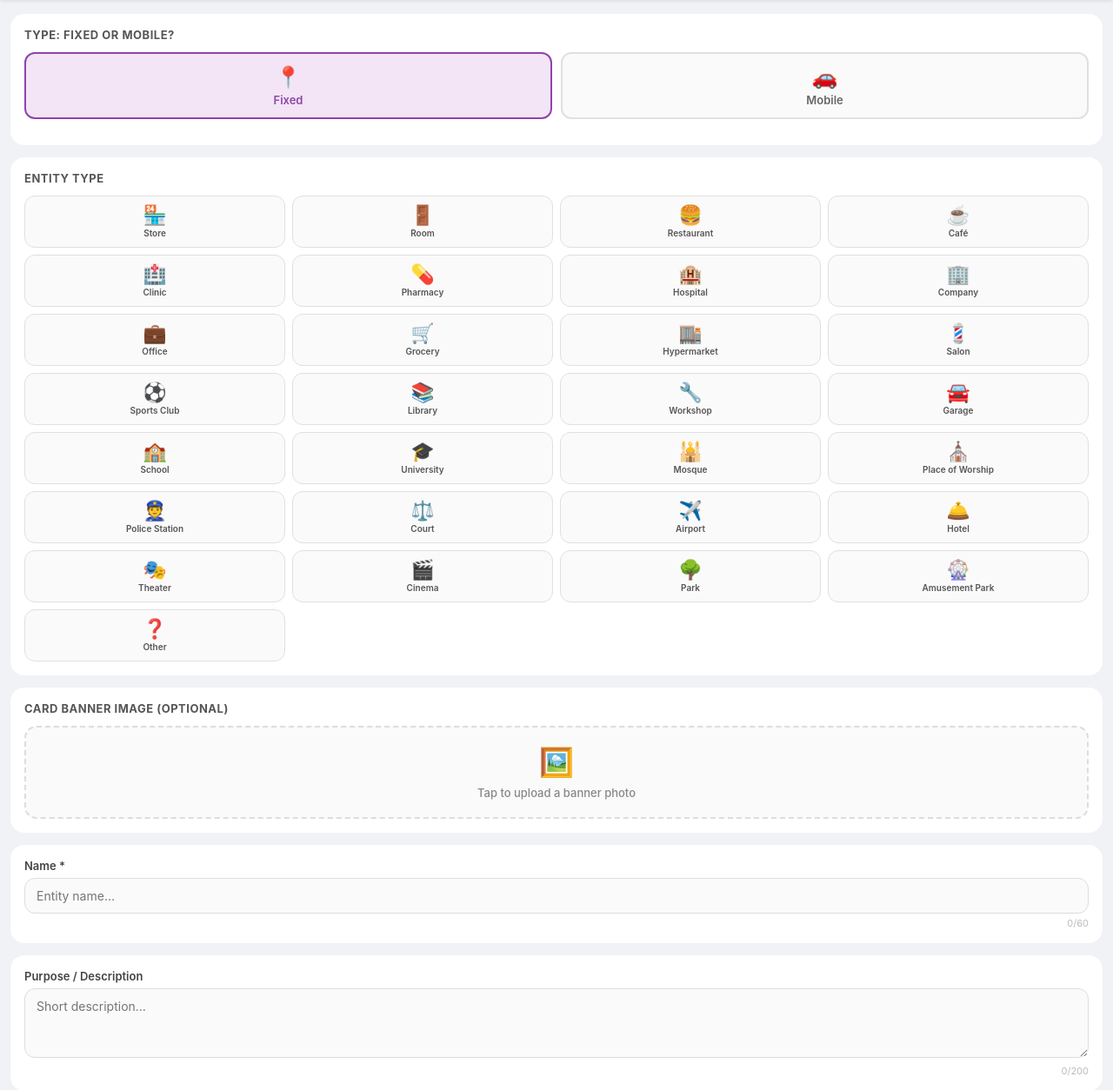
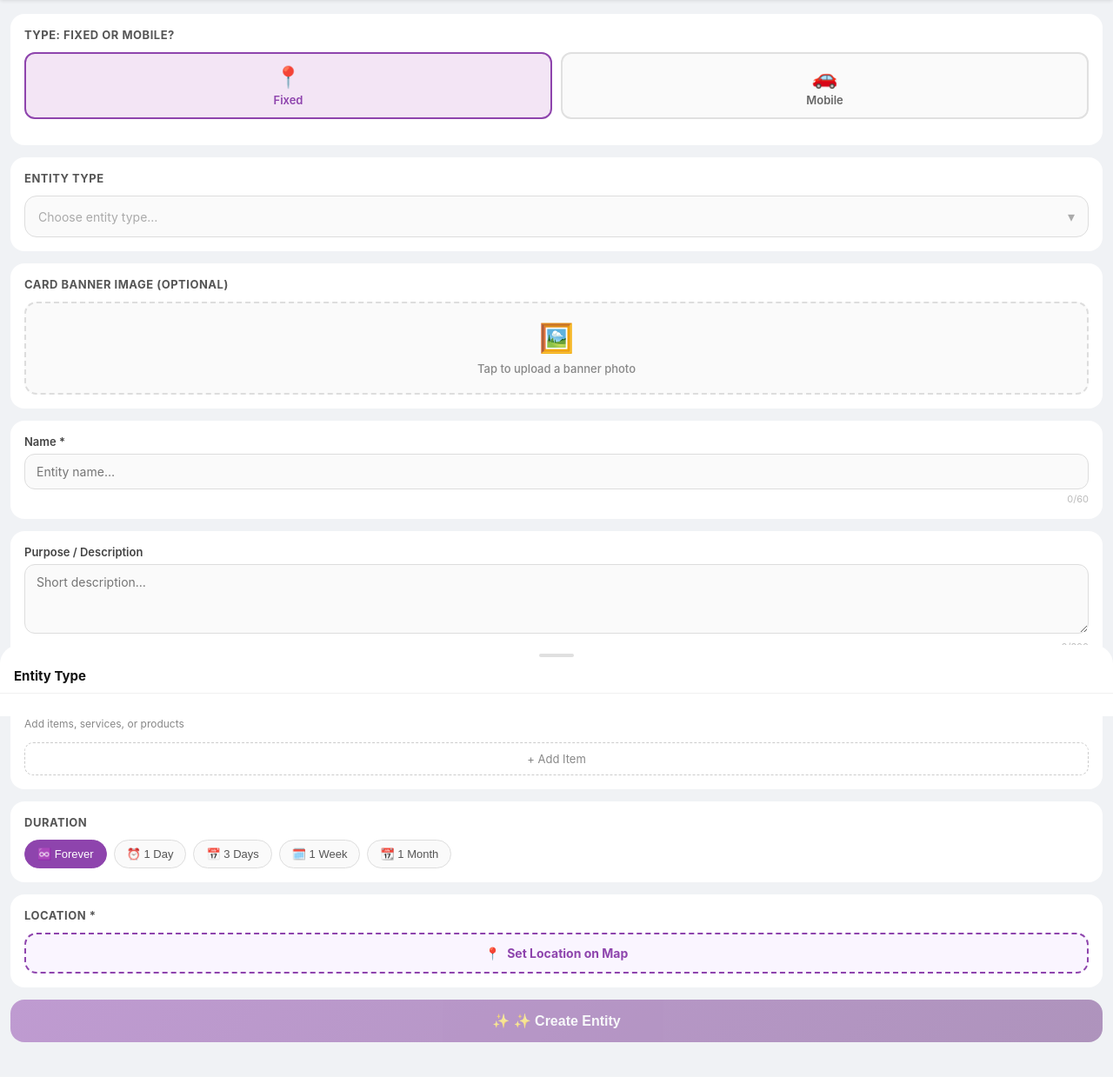
Before and after one commit to asibrahim80-tech/always-close, a Flask app: page /create-object in a window 1280 px wide. Shown: the part 58-1312 px from the top of the page at 87% size. Run offline with Flask 3, Linux system fonts and the light colour scheme; some libraries are stand-ins or nearby versions.

Commit message:
Update the entity type section to use a dropdown menu
Refactors the entity type selection from a grid to a bottom sheet modal, including UI updates and new styling for the dropdown trigger and list items.

Replit-Commit-Author: Agent
Replit-Commit-Session-Id: d77165ac-8020-431f-b1a1-2576d43f1318
Replit-Commit-Checkpoint-Type: full_checkpoint
Replit-Commit-Event-Id: cfbce0e7-1ca2-419f-8b1d-e11c62a99cb9
Replit-Commit-Screenshot-Url: https://storage.googleapis.com/screenshot-production-us-central1/3adb2baf-e77a-472a-ae6a-bf7b918c893f/d77165ac-8020-431f-b1a1-2576d43f1318/23yxS3Z
Replit-Helium-Checkpoint-Created: true

```diff
--- a/templates/create_object.html
+++ b/templates/create_object.html
@@ -26,16 +26,36 @@
     .mob-btn.sel-fixed{border-color:#8e44ad;background:#f3e5f5;color:#8e44ad}
     .mob-btn.sel-mobile{border-color:#2471a3;background:#e8f4fb;color:#2471a3}
 
-    /* Type grid */
-    .type-grid{display:grid;grid-template-columns:repeat(4,1fr);gap:8px}
-    .type-btn{display:flex;flex-direction:column;align-items:center;gap:4px;padding:10px 4px;border-radius:12px;border:1.5px solid #e0e0e0;background:#fafafa;cursor:pointer;transition:all .15s;font-family:inherit}
-    .type-btn:active{transform:scale(.95)}
-    .type-btn.selected{background:#f3e5f5;border-color:#8e44ad}
-    .type-btn.mobile-type.selected{background:#e8f4fb;border-color:#2471a3}
-    .type-emoji-lbl{font-size:22px;line-height:1}
-    .type-name{font-size:10px;font-weight:600;color:#555;text-align:center;line-height:1.2}
-    .type-btn.selected .type-name{color:#8e44ad}
-    .type-btn.mobile-type.selected .type-name{color:#2471a3}
+    /* Type dropdown trigger */
+    .type-select-btn{width:100%;padding:13px 15px;border:1.5px solid #ddd;border-radius:14px;background:#fafafa;cursor:pointer;font-family:inherit;font-size:14px;display:flex;align-items:center;gap:10px;transition:all .2s;text-align:start}
+    .type-select-btn:active{background:#f3e5f5}
+    .type-select-btn.has-val{border-color:#8e44ad;background:#faf5ff}
+    .type-select-btn.mobile-val{border-color:#2471a3;background:#f0f8ff}
+    .type-sel-emoji{font-size:24px;flex-shrink:0;line-height:1}
+    .type-sel-label{flex:1;font-weight:600;color:#333}
+    .type-sel-placeholder{flex:1;color:#aaa;font-weight:400}
+    .type-sel-arrow{color:#aaa;font-size:16px;flex-shrink:0;transition:transform .2s}
+    .type-select-btn.open .type-sel-arrow{transform:rotate(180deg)}
+    /* Bottom sheet */
+    #type-sheet-overlay{display:none;position:fixed;inset:0;background:rgba(0,0,0,.45);z-index:8000;backdrop-filter:blur(2px)}
+    #type-sheet-overlay.open{display:block}
+    #type-sheet{position:fixed;bottom:0;left:0;right:0;background:#fff;border-radius:22px 22px 0 0;z-index:8001;max-height:75vh;display:flex;flex-direction:column;transform:translateY(100%);transition:transform .3s cubic-bezier(.32,.72,0,1)}
+    #type-sheet.open{transform:translateY(0)}
+    #type-sheet-handle{width:40px;height:4px;background:#e0e0e0;border-radius:4px;margin:10px auto 0}
+    #type-sheet-hdr{padding:12px 16px 10px;font-size:15px;font-weight:700;color:#111;border-bottom:1px solid #f0f0f0;display:flex;align-items:center;gap:8px}
+    #type-sheet-list{overflow-y:auto;flex:1;padding:6px 0 20px}
+    .type-list-item{width:100%;padding:13px 18px;background:none;border:none;font-family:inherit;font-size:14px;cursor:pointer;display:flex;align-items:center;gap:12px;transition:background .12s;text-align:start}
+    .type-list-item:active{background:#f5f5f5}
+    .type-list-item.selected{background:#faf5ff}
+    .type-list-ico{font-size:26px;width:36px;text-align:center;flex-shrink:0}
+    .type-list-name{flex:1;font-weight:500;color:#222}
+    .type-list-item.selected .type-list-name{color:#8e44ad;font-weight:700}
+    .type-list-check{font-size:16px;color:#8e44ad;opacity:0;transition:opacity .15s}
+    .type-list-item.selected .type-list-check{opacity:1}
+    .type-list-sep{height:1px;background:#f5f5f5;margin:4px 18px}
+    .type-list-item.mobile-item.selected{background:#f0f8ff}
+    .type-list-item.mobile-item.selected .type-list-name{color:#2471a3}
+    .type-list-item.mobile-item.selected .type-list-check{color:#2471a3}
 
     /* Custom type */
     #custom-type-wrap{display:none;margin-top:12px}
@@ -136,7 +156,12 @@
 <!-- Entity Type -->
 <div class="section">
   <div class="sec-title" id="sec-type">Entity Type</div>
-  <div class="type-grid" id="type-grid"></div>
+  <button class="type-select-btn" id="type-select-btn" onclick="openTypeSheet()">
+    <span class="type-sel-emoji" id="type-sel-emoji" style="display:none"></span>
+    <span class="type-sel-placeholder" id="type-sel-placeholder">…</span>
+    <span class="type-sel-label" id="type-sel-label" style="display:none"></span>
+    <span class="type-sel-arrow">▾</span>
+  </button>
 
   <!-- Custom "Other" type -->
   <div id="custom-type-wrap">
@@ -146,6 +171,14 @@
     <div class="emoji-picker-row" id="emoji-quick"></div>
     <input class="field-input" id="custom-emoji-input" maxlength="4" placeholder="✏️">
   </div>
+</div>
+
+<!-- Type bottom sheet -->
+<div id="type-sheet-overlay" onclick="closeTypeSheet()"></div>
+<div id="type-sheet">
+  <div id="type-sheet-handle"></div>
+  <div id="type-sheet-hdr"><span id="type-sheet-title-txt">نوع الكيان</span></div>
+  <div id="type-sheet-list"></div>
 </div>
 
 <!-- Map Icon -->
@@ -272,6 +305,8 @@
       loc_confirm_lbl:'✅ تأكيد الموقع',
       loc_getting:'جاري تحديد موقعك…',
       loc_no_gps:'⚠️ تعذّر تحديد موقعك. افتح الخريطة الرئيسية أولاً لمشاركة موقعك.',
+      type_placeholder:'اختر نوع الكيان…',
+      type_sheet_title:'نوع الكيان',
     },
     en:{
       page_title:'✨ Create Entity',
@@ -307,6 +342,8 @@
       loc_confirm_lbl:'Confirm Location',
       loc_getting:'Getting your location…',
       loc_no_gps:'⚠️ Could not get your location. Open the main map first.',
+      type_placeholder:'Choose entity type…',
+      type_sheet_title:'Entity Type',
     }
   }[lang] || {};
 
@@ -342,9 +379,12 @@
   document.getElementById('loc-modal-title').textContent  = T.loc_modal_title;
   document.getElementById('loc-hint-text').textContent    = T.loc_hint_text;
   document.getElementById('loc-confirm-lbl').textContent  = T.loc_confirm_lbl;
+  document.getElementById('type-sel-placeholder').textContent = T.type_placeholder;
+  document.getElementById('type-sheet-title-txt').textContent = T.type_sheet_title;
 
   /* Type definitions */
   const FIXED_TYPES = [
+    {key:'منزل',emoji:'🏠',ar:'منزل',en:'Home'},
     {key:'متجر',emoji:'🏪',ar:'متجر',en:'Store'},
     {key:'غرفة',emoji:'🚪',ar:'غرفة',en:'Room'},
     {key:'مطعم',emoji:'🍔',ar:'مطعم',en:'Restaurant'},
@@ -518,39 +558,77 @@
     isMobile = mobile;
     document.getElementById('btn-fixed').className  = 'mob-btn' + (mobile ? '' : ' sel-fixed');
     document.getElementById('btn-mobile').className = 'mob-btn' + (mobile ? ' sel-mobile' : '');
-    buildTypeGrid();
     selectedType  = '';
     selectedEmoji = '';
+    resetTypeSelector();
     document.getElementById('custom-type-wrap').classList.remove('show');
     document.getElementById('map-icon-section').classList.remove('show');
     document.getElementById('location-section').style.display = mobile ? 'none' : 'block';
     updateSubmit();
   }
 
-  /* Build type grid */
-  function buildTypeGrid() {
-    const grid = document.getElementById('type-grid');
-    grid.innerHTML = '';
-    const list = isMobile ? MOBILE_TYPES : [...FIXED_TYPES, OTHER_TYPE];
-    list.forEach(t => {
-      const btn = document.createElement('button');
-      btn.className = 'type-btn' + (isMobile ? ' mobile-type' : '');
-      btn.dataset.key = t.key;
-      btn.innerHTML = `<span class="type-emoji-lbl">${t.emoji}</span><span class="type-name">${isAr ? t.ar : t.en}</span>`;
-      btn.addEventListener('click', () => selectType(t, btn));
-      grid.appendChild(btn);
-    });
+  /* Reset type selector display */
+  function resetTypeSelector() {
+    const btn = document.getElementById('type-select-btn');
+    btn.classList.remove('has-val','mobile-val','open');
+    document.getElementById('type-sel-emoji').style.display = 'none';
+    document.getElementById('type-sel-label').style.display = 'none';
+    document.getElementById('type-sel-placeholder').style.display = '';
   }
 
-  function selectType(t, btn) {
-    document.querySelectorAll('.type-btn').forEach(b => b.classList.remove('selected'));
-    btn.classList.add('selected');
+  /* Open type bottom sheet */
+  function openTypeSheet() {
+    const list = document.getElementById('type-sheet-list');
+    list.innerHTML = '';
+    const types = isMobile ? MOBILE_TYPES : [...FIXED_TYPES, OTHER_TYPE];
+    types.forEach((t, idx) => {
+      if (idx > 0 && !isMobile) {
+        const sep = document.createElement('div');
+        sep.className = 'type-list-sep';
+        list.appendChild(sep);
+      }
+      const item = document.createElement('button');
+      item.className = 'type-list-item' + (isMobile ? ' mobile-item' : '') + (selectedType === t.key ? ' selected' : '');
+      item.innerHTML = `
+        <span class="type-list-ico">${t.emoji}</span>
+        <span class="type-list-name">${isAr ? t.ar : t.en}</span>
+        <span class="type-list-check">✓</span>`;
+      item.addEventListener('click', () => selectTypeFromSheet(t));
+      list.appendChild(item);
+    });
+    document.getElementById('type-sheet-overlay').classList.add('open');
+    setTimeout(() => document.getElementById('type-sheet').classList.add('open'), 10);
+    document.getElementById('type-select-btn').classList.add('open');
+  }
+
+  /* Close type bottom sheet */
+  function closeTypeSheet() {
+    document.getElementById('type-sheet').classList.remove('open');
+    document.getElementById('type-sheet-overlay').classList.remove('open');
+    document.getElementById('type-select-btn').classList.remove('open');
+  }
+
+  /* Select type from sheet */
+  function selectTypeFromSheet(t) {
     selectedType  = t.key;
     selectedEmoji = t.emoji;
     const isOther = t.key === 'أخرى';
+
+    /* Update trigger button */
+    const btn = document.getElementById('type-select-btn');
+    btn.classList.remove('has-val','mobile-val');
+    btn.classList.add(isMobile ? 'mobile-val' : 'has-val');
+    document.getElementById('type-sel-emoji').textContent = t.emoji;
+    document.getElementById('type-sel-emoji').style.display = '';
+    document.getElementById('type-sel-label').textContent = isAr ? t.ar : t.en;
+    document.getElementById('type-sel-label').style.display = '';
+    document.getElementById('type-sel-placeholder').style.display = 'none';
+
     document.getElementById('custom-type-wrap').classList.toggle('show', isOther);
     document.getElementById('map-icon-section').classList.toggle('show', true);
     if (isOther) { selectedType = ''; selectedEmoji = ''; }
+
+    closeTypeSheet();
     updateSubmit();
   }
 
@@ -768,7 +846,6 @@
   });
 
   /* Init */
-  buildTypeGrid();
   /* Show location section for fixed entities (default) */
   document.getElementById('location-section').style.display = 'block';
 </script>
```
Also changed, not shown: attached_assets/Screenshot_20260417_193512_org.telegram.messenger_1776447337200.jpg (added).
